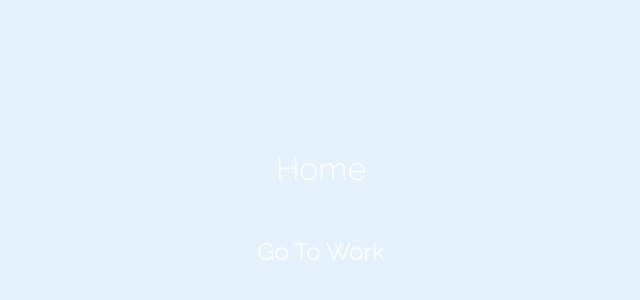
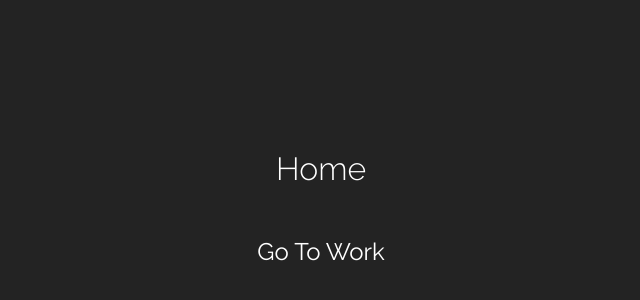
Before and after one commit to MiguelGarcia95/portfolio_482, a React (Create React App) app: page / in a window 1280 px wide. Shown: the part 192-492 px from the top of the page, without its empty margins (319-959 px from the left). Built offline with nearby package versions, Linux system fonts and the light colour scheme.

Commit message:
set up work page

```diff
--- a/src/index.less
+++ b/src/index.less
@@ -90,5 +90,8 @@ body {
   }
 }
 
+@bgColor: #232323;
+
 .app {
+  background-color: @bgColor;
 }
```
Also changed, not shown: src/index.css (+1 -1 lines).
